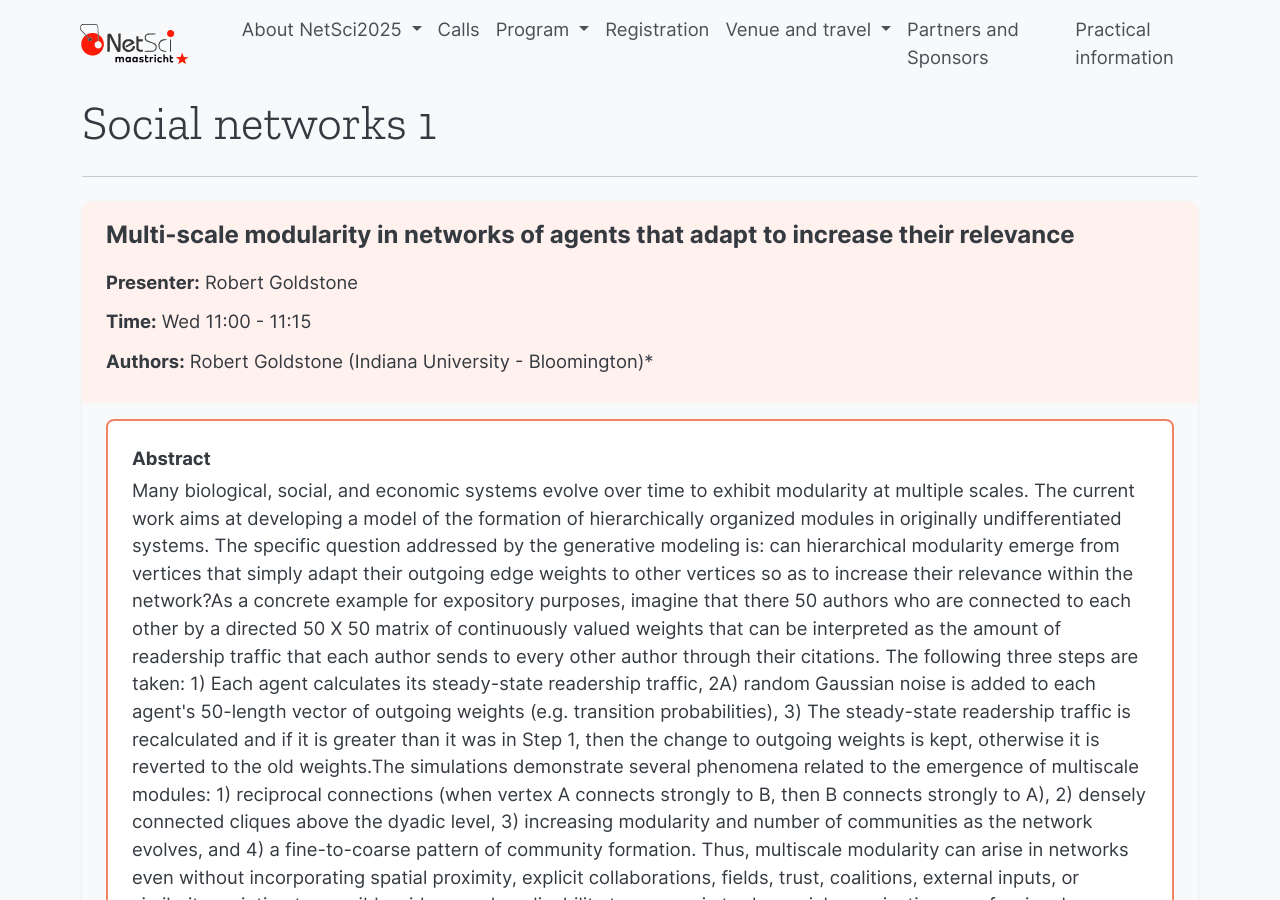
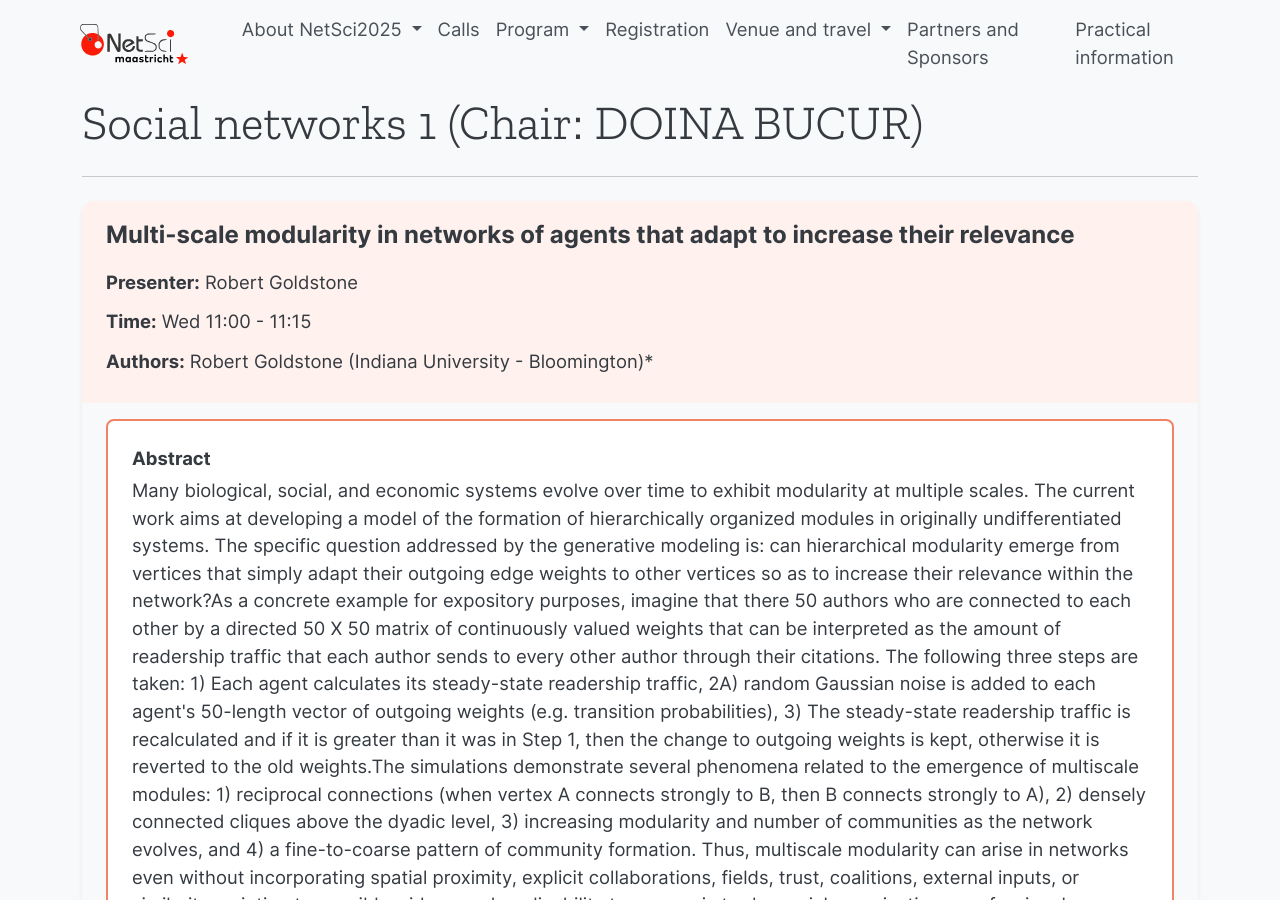
Before and after one commit to NetSci2025/netsci2025.github.io, a Jekyll site: the page built from _parallel/social-networks-1.md, in a window 1280 px wide and 900 px high. Built offline with Jekyll 4.4.1, drawn with Linux system fonts in a browser that asks for light colours.

Commit message:
Update social-networks-1.md

```diff
--- a/_parallel/social-networks-1.md
+++ b/_parallel/social-networks-1.md
@@ -1,6 +1,6 @@
 ---
 layout: parallel
-title: "Social networks 1"
+title: "Social networks 1 (Chair: DOINA BUCUR)"
 slug: social-networks-1
 permalink: /parallel/social-networks-1/
 ---
```
